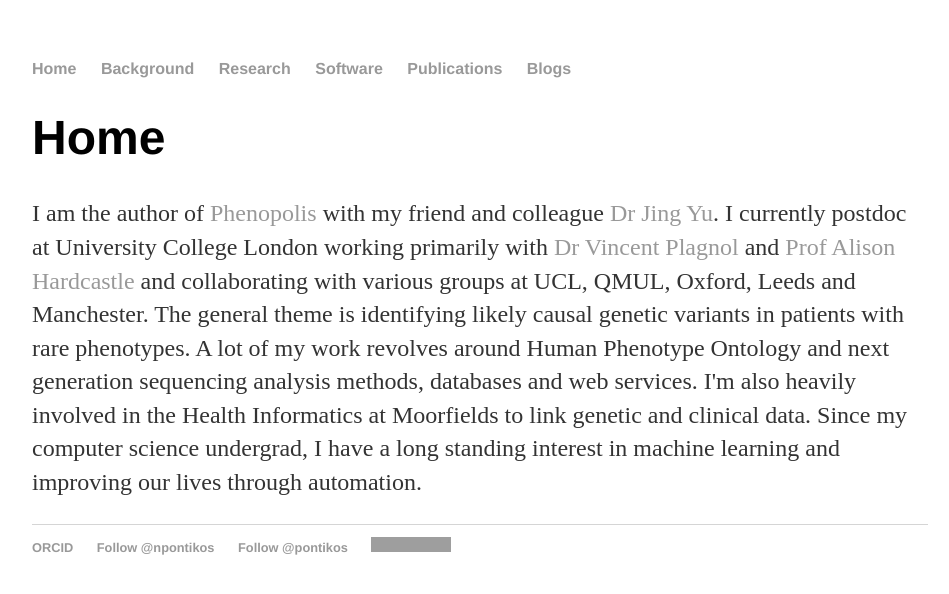
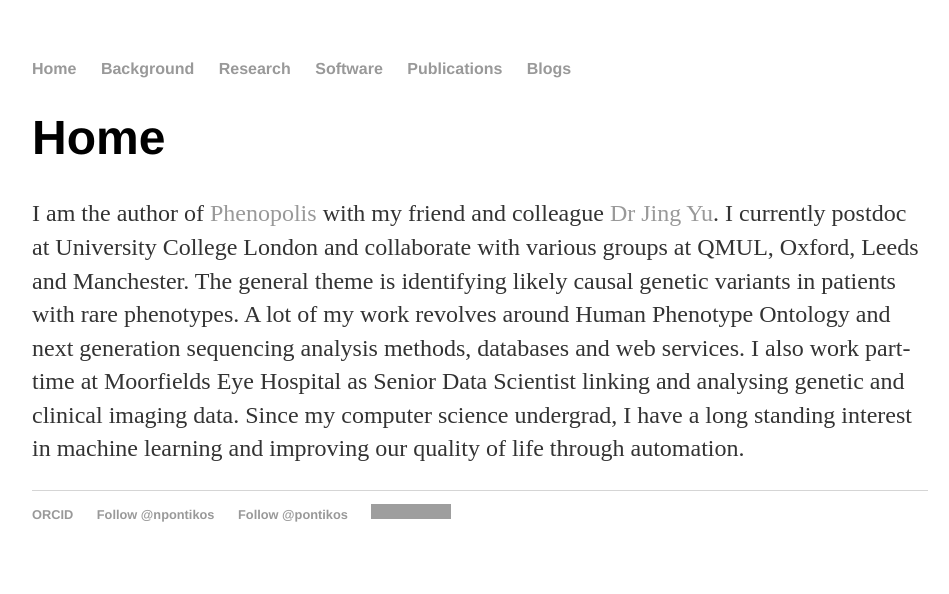
Before and after one commit to pontikos/pontikos.github.io, a Jekyll site: the page built from index.html, in a window 1280 px wide. Shown: the top 594 px of the page, without its empty margins (160-1109 px from the left). Built offline with Jekyll 4.4.1, drawn with Linux system fonts in a browser that asks for light colours; comment, search, counter and statistics services are not loaded; grey boxes are pictures that could not be loaded.

Commit message:
Update index.html

```diff
--- a/index.html
+++ b/index.html
@@ -1,6 +1,6 @@
 ---
 layout: default
-title: Nikolas Pontikos, Postdoc, UCL
+title: Nikolas Pontikos, Scientist
 ---
 
 <!-- <div class="blurb"> -->
@@ -8,10 +8,11 @@ title: Nikolas Pontikos, Postdoc, UCL
 
 <p>
 I am the author of <a href="https://phenopolis.github.io">Phenopolis</a> with my friend and colleague <a href="https://github.com/logust79?tab=repositories">Dr Jing Yu</a>.
-I currently postdoc at University College London working primarily with <a href='http://plagnol-lab.blogspot.co.uk/'>Dr Vincent Plagnol</a> and <a href="https://iris.ucl.ac.uk/iris/browse/profile?upi=AJHAR52">Prof Alison Hardcastle</a> and collaborating with various groups at UCL, QMUL, Oxford, Leeds and Manchester.
-The general theme is identifying likely causal genetic variants in patients with rare phenotypes. A lot of my work revolves around Human Phenotype Ontology and next generation sequencing analysis methods, databases and web services.
-I'm also heavily involved in the Health Informatics at Moorfields to link genetic and clinical data.  Since my computer science undergrad,
-  I have a long standing interest in machine learning and improving our lives through automation.
+I currently postdoc at University College London and collaborate with various groups at QMUL, Oxford, Leeds and Manchester.
+The general theme is identifying likely causal genetic variants in patients with rare phenotypes.
+A lot of my work revolves around Human Phenotype Ontology and next generation sequencing analysis methods, databases and web services.
+I also work part-time at Moorfields Eye Hospital as Senior Data Scientist linking and analysing genetic and clinical imaging data.
+Since my computer science undergrad, I have a long standing interest in machine learning and improving our quality of life through automation.
 </p>
 
 <!-- </div> -->
```
